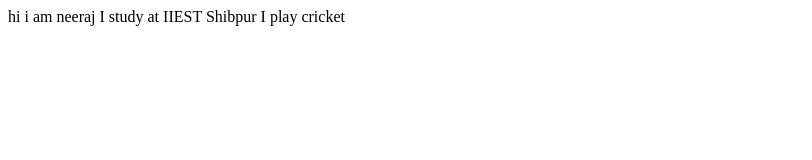
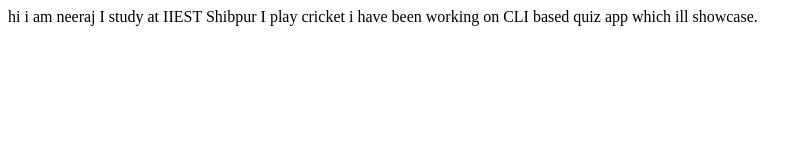
Before and after one commit to Asypher00/Asypher-Website-1, a plain HTML site: page index.html in a window 1280 px wide. Shown: the whole page, without its empty margins (0-812 px from the left). Drawn offline with Linux system fonts and the light colour scheme.

Commit message:
update details about project

```diff
--- a/index.html
+++ b/index.html
@@ -10,5 +10,7 @@
     hi i am neeraj
     I study at IIEST Shibpur
     I play cricket
+
+    i have been working on  CLI based quiz app which ill showcase.
 </body>
 </html>
```
